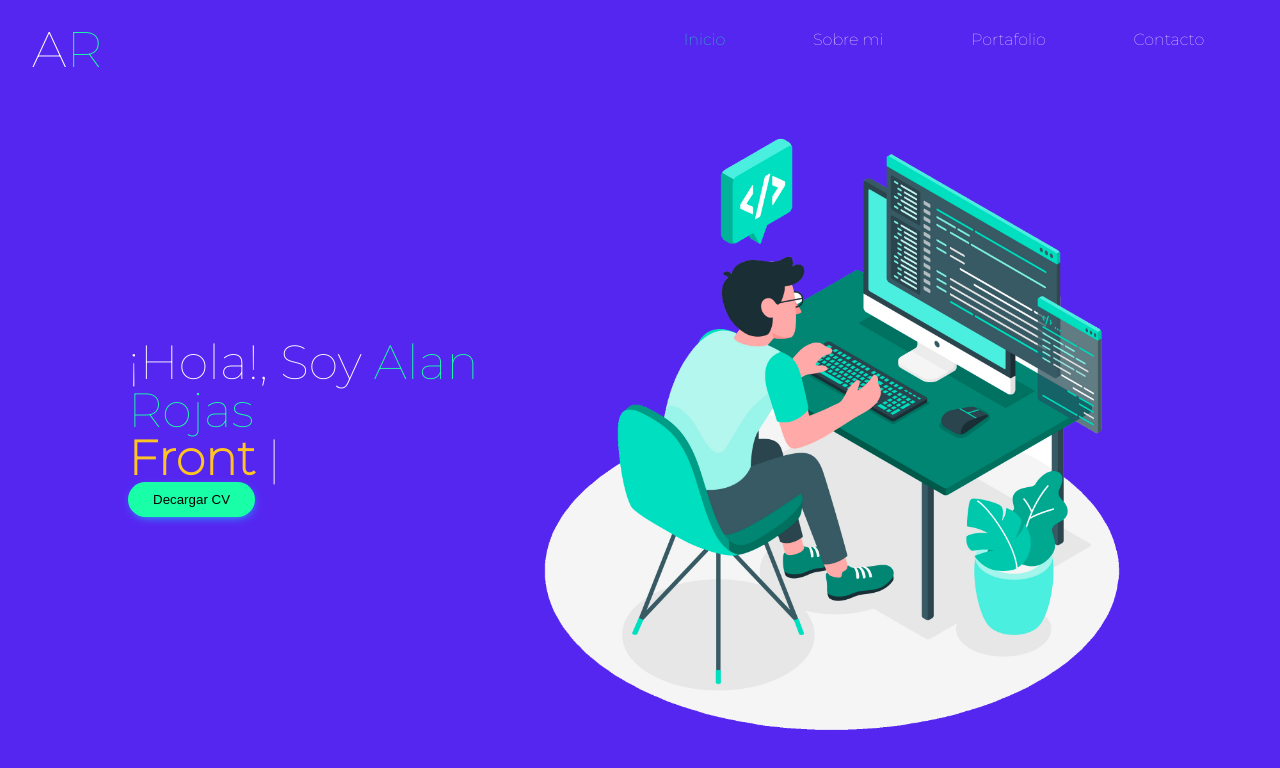
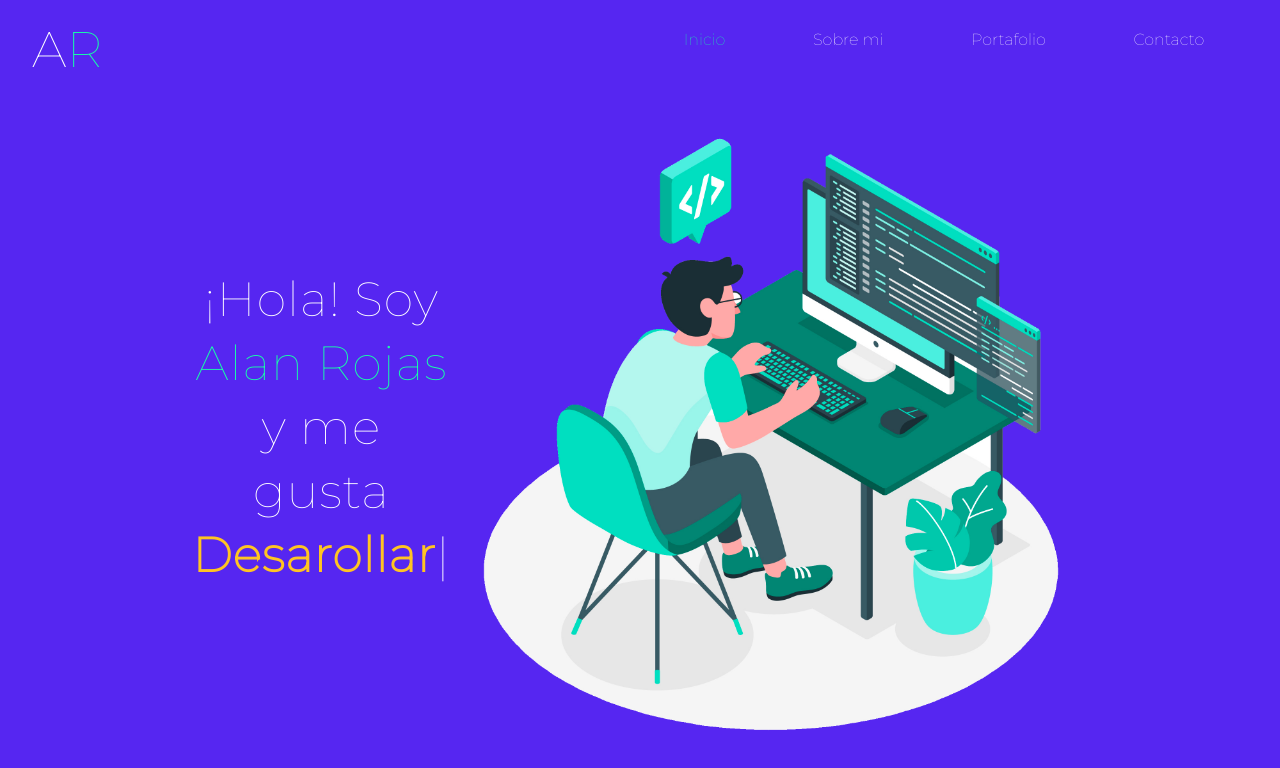
Before and after one commit to ikki0/ikki0.github.io, a plain HTML site: page index.html in a window 1280 px wide. Drawn offline with nearby package versions, Linux system fonts and the light colour scheme.

Commit message:
main principal

```diff
--- a/index.html
+++ b/index.html
@@ -40,21 +40,19 @@
 
         <div class="main">
             <div class="info_content">
-                <h1>¡Hola!, Soy
+                <h1>¡Hola! Soy
                     <span class="nombre">Alan Rojas</span>
+                    <br>
+                    y me gusta
                     <br>
                     <span class="typed"></span>
                 </h1>
-                <!-- y maquetador Web -->
-                <!-- <p>
-                    ipsum dolor sit amet, consectetur adipisicing elit. Consectetur quam numquam voluptates architecto non
-                    accusantium, ipsam error ratione amet aut.
-                </p> -->
-                <a href="./portfolio/curriculum/Rojas_Alan_DAW.pdf"  download ="Rojas_Alan_CV.pdf">
+
+                <!-- <a href="./portfolio/curriculum/Rojas_Alan_DAW.pdf"  download ="Rojas_Alan_CV.pdf">
                     <button class="download_cv">
                         <span>Decargar CV</span>
                     </button>
-                </a>
+                </a> -->
             </div>
 
             <img src="./portfolio/img/figura2.png" alt="figura">
--- a/portfolio/css/styles.css
+++ b/portfolio/css/styles.css
@@ -66,7 +66,7 @@ body {
 
 .main {
     margin: 0px auto;
-    width: 80vw;
+    width: 70vw;
     height: 80vh;
     display: grid;
     grid-template-columns: repeat(2, 1fr);
@@ -77,9 +77,16 @@ body {
     width: 640px;
 }
 
-.main h1 {
+.main {
     font-size: 3em;
 }
+
+.info_content {
+    letter-spacing: 0.02em;
+    text-align: center;
+    line-height: 4rem;
+}
+
 
 .info_content .desarrollo {
     font-weight: bold;
@@ -92,11 +99,11 @@ body {
 
 }
 
-.download_cv {
+/* .download_cv {
     padding: 10px 25px;
     cursor: pointer;
     background-color: var(--color_letra_primero);
     border: none;
     border-radius: 20px;
     box-shadow: 1px 3px 11px -5px aqua;
-}
+} */
--- a/portfolio/js/main.js
+++ b/portfolio/js/main.js
@@ -4,13 +4,18 @@
 
 const typed = new Typed('.typed', {
     strings: [
-        '<i class="desarrollo">Front End Developer</i>',
-        '<i class="desarrollo">Web Designer</i>'
+        '<i class="desarrollo">Desarollar Sitios Web</i>',
+        '<i class="desarrollo">Diseñar Sitios Web</i>',
+        '<i class="desarrollo">Trabajar en Equipo</i>',
+        '<i class="desarrollo">Aprender Nuevas Cosas</i>',
+
+        // '<i class="desarrollo">Front End Developer</i>',
+        // '<i class="desarrollo">Web Designer</i>'
     ],
     typeSpeed: 75, //velocidad de escritura de cada letra en ms
     startDelay: 300, //Tiempo de retraso en iniciar la animacion
     backSpeed: 75, //velocidad para borrar una letra en ms.
-    backDelay:  1190, //Tiempo de espera tras terminar de escribir una palabra
+    backDelay:  1185, //Tiempo de espera tras terminar de escribir una palabra
     loop: true, //Repite la funcion indefinidamente
     //smartBackspace: true, elimina unicamenete aquellas palabras nuevas en el texto
     // showCursor: true , Sirve para mostrar el cursor
```
Also changed, not shown: portfolio/index.html (+4 -8 lines).
